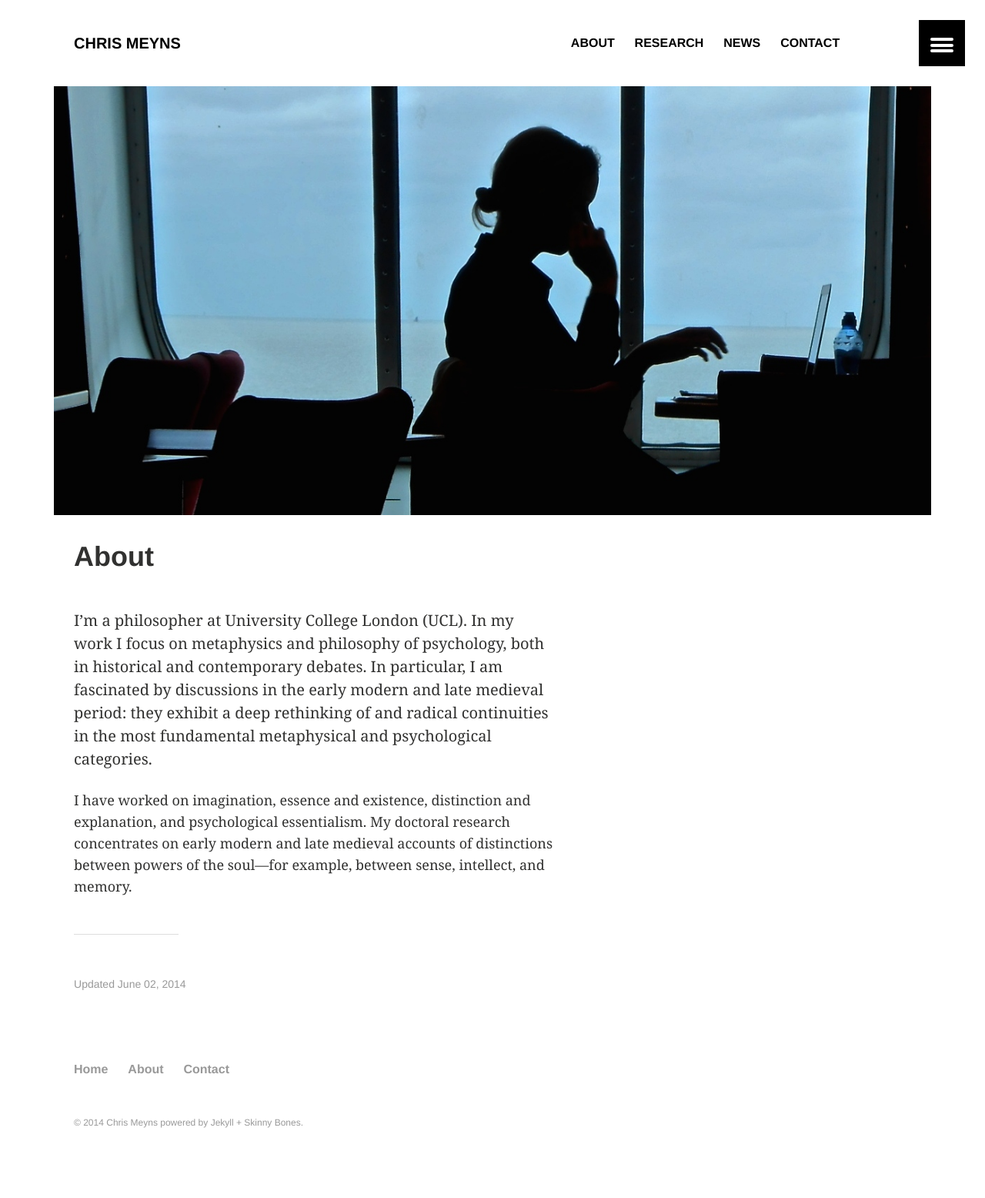
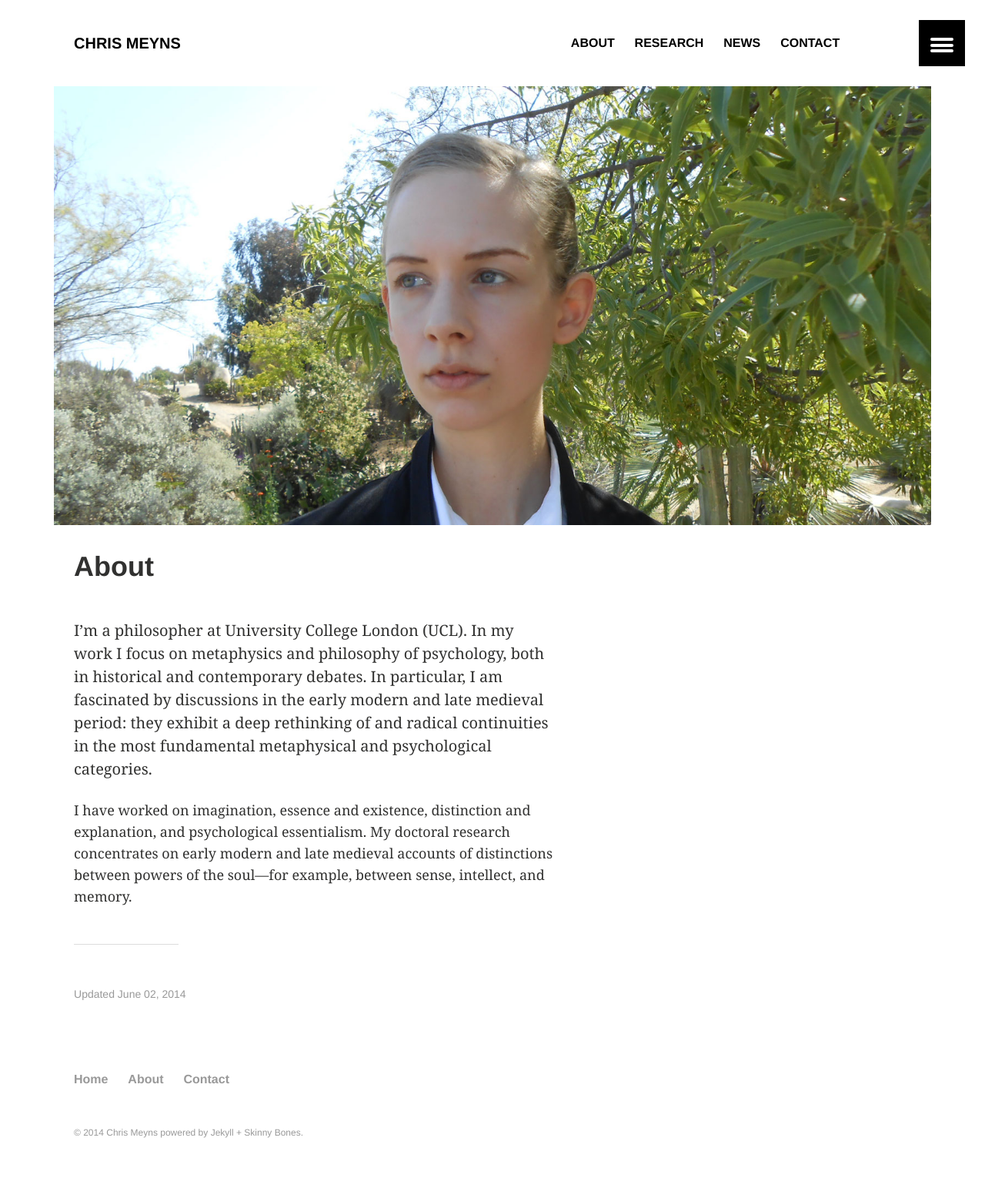
Before and after one commit to msteenhagen/csmeyns.github.io, a Jekyll site: the page built from about/index.md, in a window 1280 px wide. Shown: the whole page at 77% size. Built offline with Jekyll 4.4.1, drawn with Linux system fonts in a browser that asks for light colours.

Commit message:
pic and tagline in about page

```diff
--- a/about/index.md
+++ b/about/index.md
@@ -3,10 +3,10 @@
 title: "About"
 date: 2014-06-02T09:44:20-04:00
 modified:
-excerpt: "This is the Skinny Bones about page."
+excerpt: "More about me."
 tags: []
 image:
-  feature: csm.jpg
+  feature: meyns_sd.jpg
   teaser:
   thumb:
 share: false
```
Also changed, not shown: images/meyns_sd.jpg (added).
